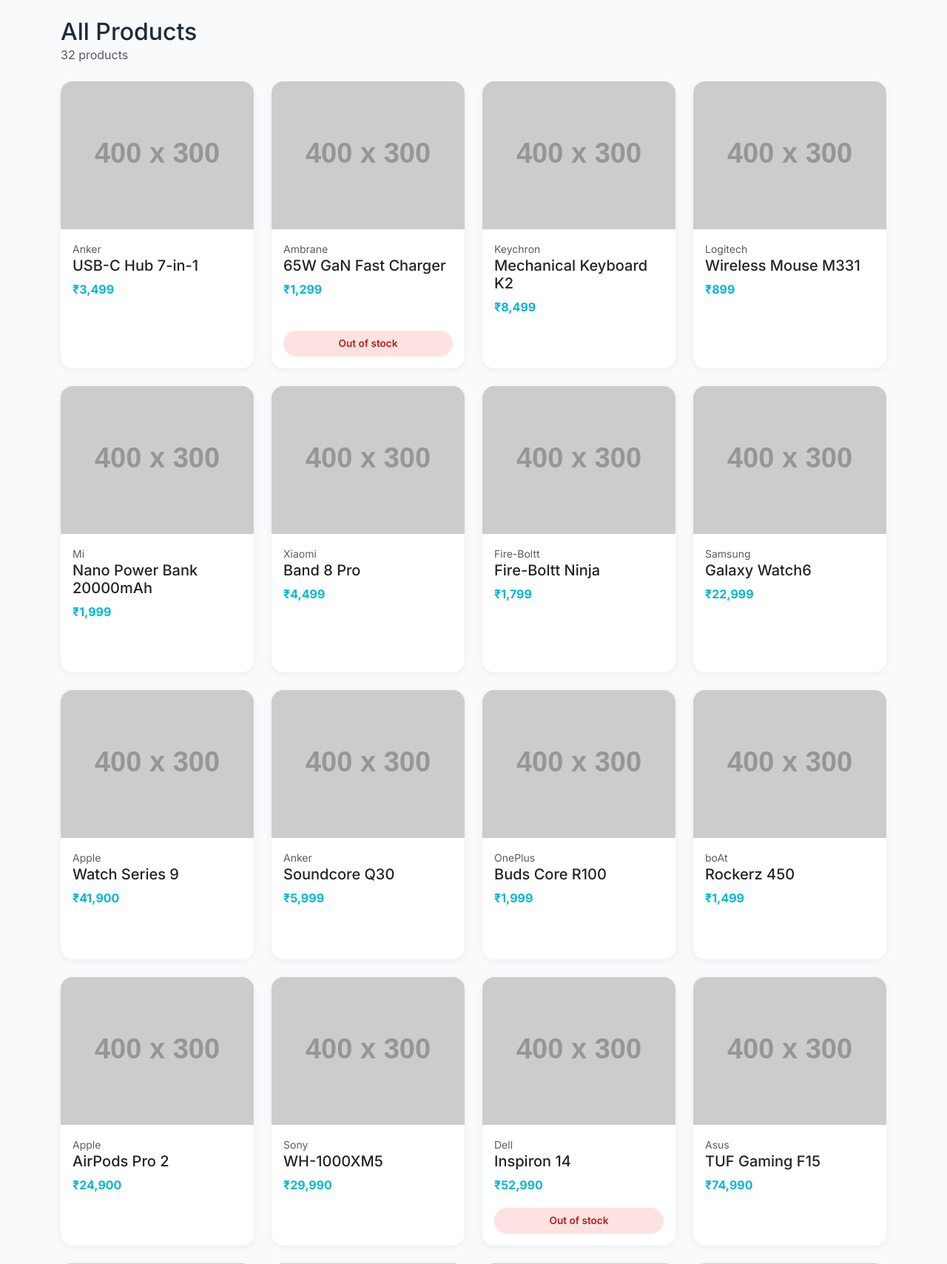
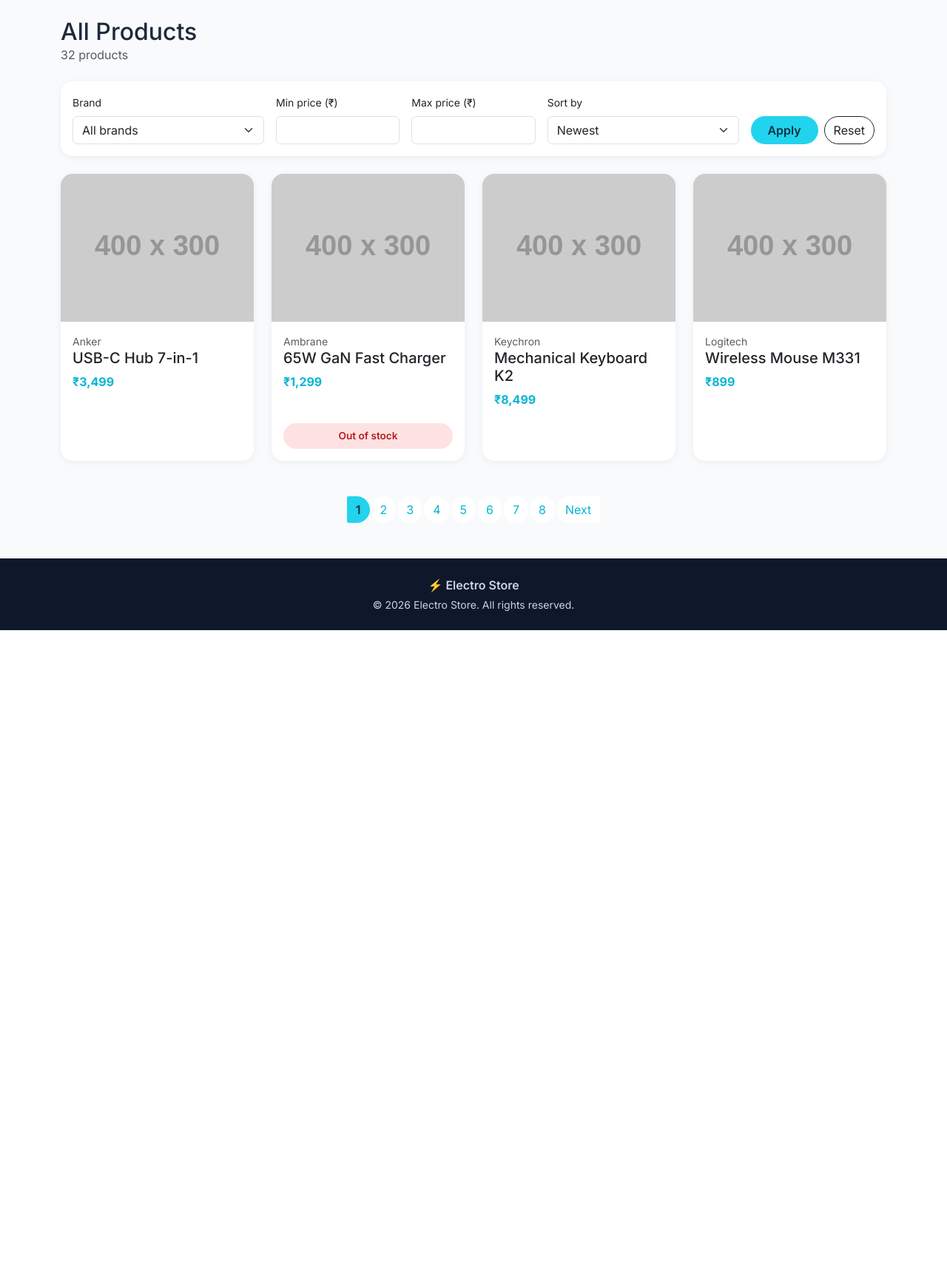
Before and after one commit to vishnu-jd777/ecommercepractice, a Django app: page /products/ in a window 1280 px wide. Shown: the part 73-1782 px from the top of the page at 74% size. After the commit the page ends 925 px from the top, so only its background shows below. Run offline with Django 5.2, Linux system fonts and the light colour scheme; data comes from the database, SQL or seed files in the repository; both versions use the stored data as it was after the commit; grey boxes labelled with a size stand in for pictures from a placeholder-image service; some libraries are stand-ins or nearby versions.

Commit message:
fiiltering and search options are added and 25 seed products are added using commands

```diff
--- a/static/css/style.css
+++ b/static/css/style.css
@@ -192,6 +192,29 @@
 .qty-input { width: 90px; border-radius: 50px; text-align: center; }
 .breadcrumb a { color: var(--accent-dark); text-decoration: none; }
 
+/* ---------- Filter bar and pagination ---------- */
+.filter-bar {
+  border: none;
+  border-radius: 16px;
+  box-shadow: 0 2px 10px rgba(15, 23, 42, 0.06);
+}
+.filter-bar .form-select:focus,
+.filter-bar .form-control:focus {
+  border-color: var(--accent);
+  box-shadow: 0 0 0 4px rgba(34, 211, 238, 0.2);
+}
+.pagination .page-link {
+  color: var(--accent-dark);
+  border: none;
+  border-radius: 50px;
+  margin: 0 3px;
+}
+.pagination .page-item.active .page-link {
+  background: var(--accent);
+  color: #083344;
+  font-weight: 600;
+}
+
 
 /* ---------- Category cards ---------- */
 .category-card {
--- a/store/views.py
+++ b/store/views.py
@@ -1,7 +1,57 @@
 from django.shortcuts import render, get_object_or_404
 from . models import Category, Product
+from django.core.paginator import Paginator
+from django.db.models import Q
 
 # Create your views here.
+def build_listing(request,products):
+    q = request.GET.get('q', '').strip()
+    brand = request.GET.get('brand', '')
+    min_price = request.GET.get('min_price', '')
+    max_price = request.GET.get('max_price', '')
+    sort = request.GET.get('sort', 'newest')
+    brands = products.values_list('brand', flat=True).distinct().order_by('brand')
+    if q:
+        products = products.filter(
+        Q(name__icontains=q) |
+        Q(brand__icontains=q) |
+        Q(description__icontains=q)
+    )
+
+    if brand:
+        products = products.filter(brand=brand)
+
+    if min_price.isdigit():
+        products = products.filter(price__gte=min_price)
+
+    if max_price.isdigit():
+        products = products.filter(price__lte=max_price)
+
+    sort_options = {
+     'newest': '-created_at',
+     'price_low': 'price',
+     'price_high': '-price',
+     'name': 'name',
+     }
+
+    products = products.order_by(sort_options.get(sort, '-created_at'))
+
+    paginator = Paginator(products, 4)
+    page_obj = paginator.get_page(request.GET.get('page'))
+    params = request.GET.copy()
+    params.pop('page', None)
+    query_string = params.urlencode()
+    return {
+     'page_obj': page_obj,
+     'brands': brands,
+     'q': q,
+     'brand': brand,
+     'min_price': min_price,
+     'max_price': max_price,
+     'sort': sort,
+     'query_string': query_string,
+    }
+
 def home_view(request):
     categories = Category.objects.all()
     featured_products = Product.objects.filter(is_featured = True)[:4]
@@ -9,13 +59,23 @@
     return render(request,'store_template/home.html',{'categories' : categories,'featured_products' : featured_products, 'new_arrivals' : new_arrivals})
 
 def product_list_view(request):
-    products = Product.objects.all()
-    return render(request,'store_template/product_list.html',{'products' : products, 'title' : 'All Products'})
+    context = build_listing(request, Product.objects.all())
+
+    if context['q']:
+        context['title'] = f'Results for "{context["q"]}"'
+    else:
+        context['title'] = 'All Products'
+
+    return render(request, 'store_template/product_list.html', context)
 
 def category_view(request,slug):
-    category = get_object_or_404(Category,slug=slug)
-    products = category.products.all()
-    return render(request,'store_template/product_list.html',{'products': products, 'title': category.name})
+
+    category = get_object_or_404(Category, slug=slug)
+
+    context = build_listing(request, category.products.all())
+    context['title'] = category.name
+
+    return render(request, 'store_template/product_list.html', context)
 
 def product_detail_view(request,slug):
     product = get_object_or_404(Product,slug=slug)
--- a/templates/base.html
+++ b/templates/base.html
@@ -28,7 +28,7 @@
       </button>
 
       <div class="collapse navbar-collapse" id="navMenu">
-        <form class="search-form mx-lg-auto my-3 my-lg-0" role="search" action="#" method="get">
+        <form class="search-form mx-lg-auto my-3 my-lg-0" role="search" action="{% url 'store:product_list' %}" method="get">
           <input class="form-control" type="search" name="q" placeholder="Search phones, laptops, headphones...">
           <button class="btn btn-accent" type="submit">Search</button>
         </form>
--- a/templates/store_template/product_list.html
+++ b/templates/store_template/product_list.html
@@ -4,22 +4,83 @@
 {% block content %}
 <div class="mb-4">
   <h2 class="mb-0">{{ title }}</h2>
-  <p class="text-muted mb-0">{{ products|length }} product{{ products|length|pluralize }}</p>
+  <p class="text-muted mb-0">
+    {{ page_obj.paginator.count }} product{{ page_obj.paginator.count|pluralize }}
+  </p>
 </div>
 
-{% if products %}
+<form method="get" class="filter-bar card p-3 mb-4">
+  {% if q %}<input type="hidden" name="q" value="{{ q }}">{% endif %}
+  <div class="row g-3 align-items-end">
+    <div class="col-6 col-md-3">
+      <label class="form-label small" for="brand">Brand</label>
+      <select name="brand" id="brand" class="form-select">
+        <option value="">All brands</option>
+        {% for b in brands %}
+          <option value="{{ b }}" {% if b == brand %}selected{% endif %}>{{ b }}</option>
+        {% endfor %}
+      </select>
+    </div>
+    <div class="col-6 col-md-2">
+      <label class="form-label small" for="min_price">Min price (₹)</label>
+      <input type="number" name="min_price" id="min_price" class="form-control" min="0" value="{{ min_price }}">
+    </div>
+    <div class="col-6 col-md-2">
+      <label class="form-label small" for="max_price">Max price (₹)</label>
+      <input type="number" name="max_price" id="max_price" class="form-control" min="0" value="{{ max_price }}">
+    </div>
+    <div class="col-6 col-md-3">
+      <label class="form-label small" for="sort">Sort by</label>
+      <select name="sort" id="sort" class="form-select">
+        <option value="newest" {% if sort == 'newest' %}selected{% endif %}>Newest</option>
+        <option value="price_low" {% if sort == 'price_low' %}selected{% endif %}>Price: low to high</option>
+        <option value="price_high" {% if sort == 'price_high' %}selected{% endif %}>Price: high to low</option>
+        <option value="name" {% if sort == 'name' %}selected{% endif %}>Name: A to Z</option>
+      </select>
+    </div>
+    <div class="col-12 col-md-2 d-flex gap-2">
+      <button type="submit" class="btn btn-accent flex-grow-1">Apply</button>
+      <a href="?" class="btn btn-outline-dark rounded-pill">Reset</a>
+    </div>
+  </div>
+</form>
+
+{% if page_obj %}
 <div class="row g-4">
-  {% for product in products %}
+  {% for product in page_obj %}
   <div class="col-6 col-md-4 col-lg-3 reveal">
     {% include 'store_template/_product_card.html' %}
   </div>
   {% endfor %}
 </div>
+
+{% if page_obj.has_other_pages %}
+<nav class="mt-5" aria-label="Pages">
+  <ul class="pagination justify-content-center">
+    {% if page_obj.has_previous %}
+    <li class="page-item">
+      <a class="page-link" href="?{% if query_string %}{{ query_string }}&{% endif %}page={{ page_obj.previous_page_number }}">Previous</a>
+    </li>
+    {% endif %}
+    {% for num in page_obj.paginator.page_range %}
+    <li class="page-item {% if num == page_obj.number %}active{% endif %}">
+      <a class="page-link" href="?{% if query_string %}{{ query_string }}&{% endif %}page={{ num }}">{{ num }}</a>
+    </li>
+    {% endfor %}
+    {% if page_obj.has_next %}
+    <li class="page-item">
+      <a class="page-link" href="?{% if query_string %}{{ query_string }}&{% endif %}page={{ page_obj.next_page_number }}">Next</a>
+    </li>
+    {% endif %}
+  </ul>
+</nav>
+{% endif %}
+
 {% else %}
 <div class="text-center py-5">
   <p class="display-6">📦</p>
-  <p class="text-muted">No products here yet.</p>
-  <a href="{% url 'store:home' %}" class="btn btn-accent">Back to home</a>
+  <p class="text-muted">No products match your search or filters.</p>
+  <a href="?" class="btn btn-accent">Clear filters</a>
 </div>
 {% endif %}
 {% endblock %}
```
Also changed, not shown: store/management/commands/seed_products.py (added, +78 -0 lines), db.sqlite3, store/management/__init__.py (added), store/management/commands/__init__.py (added).
